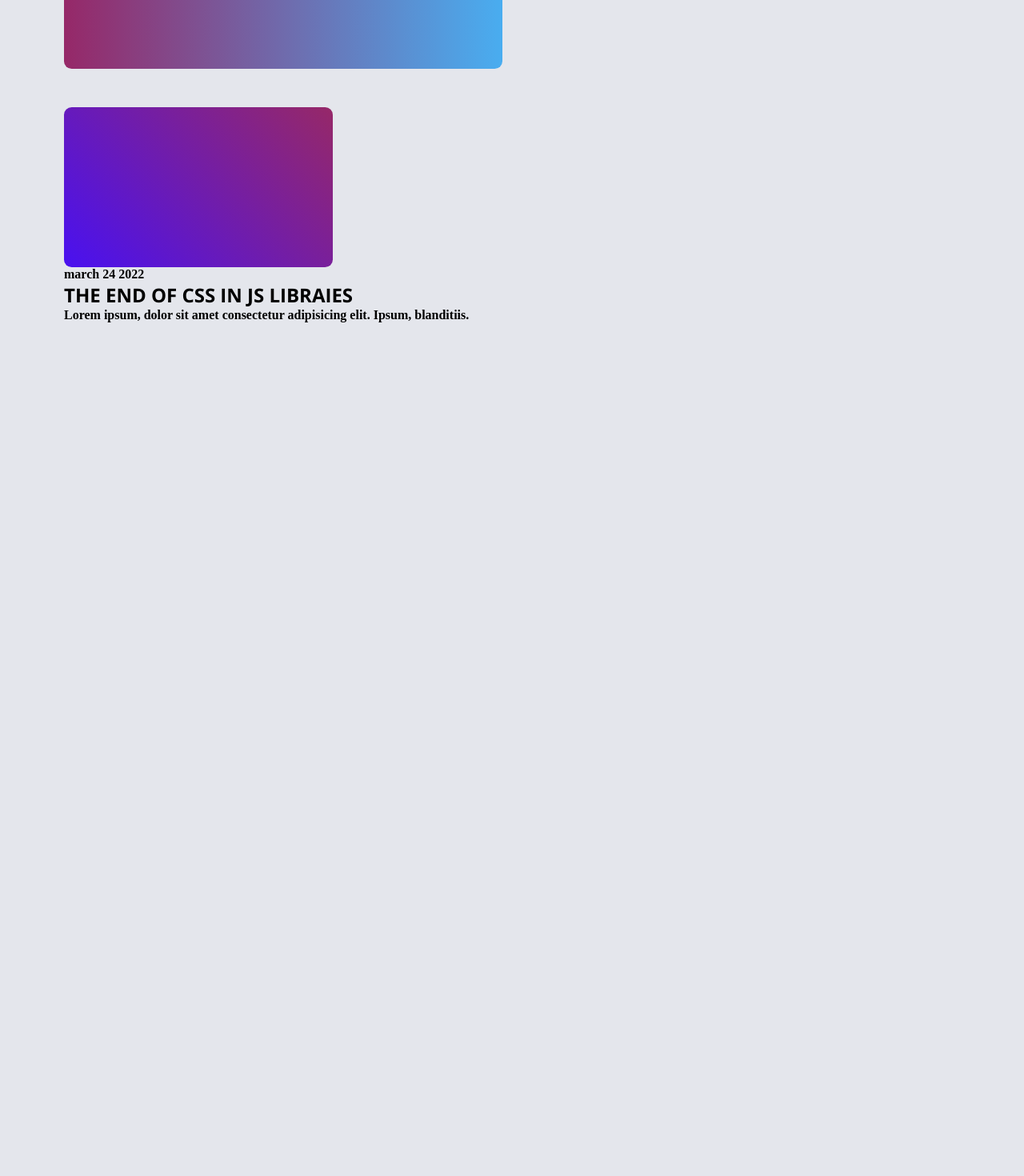
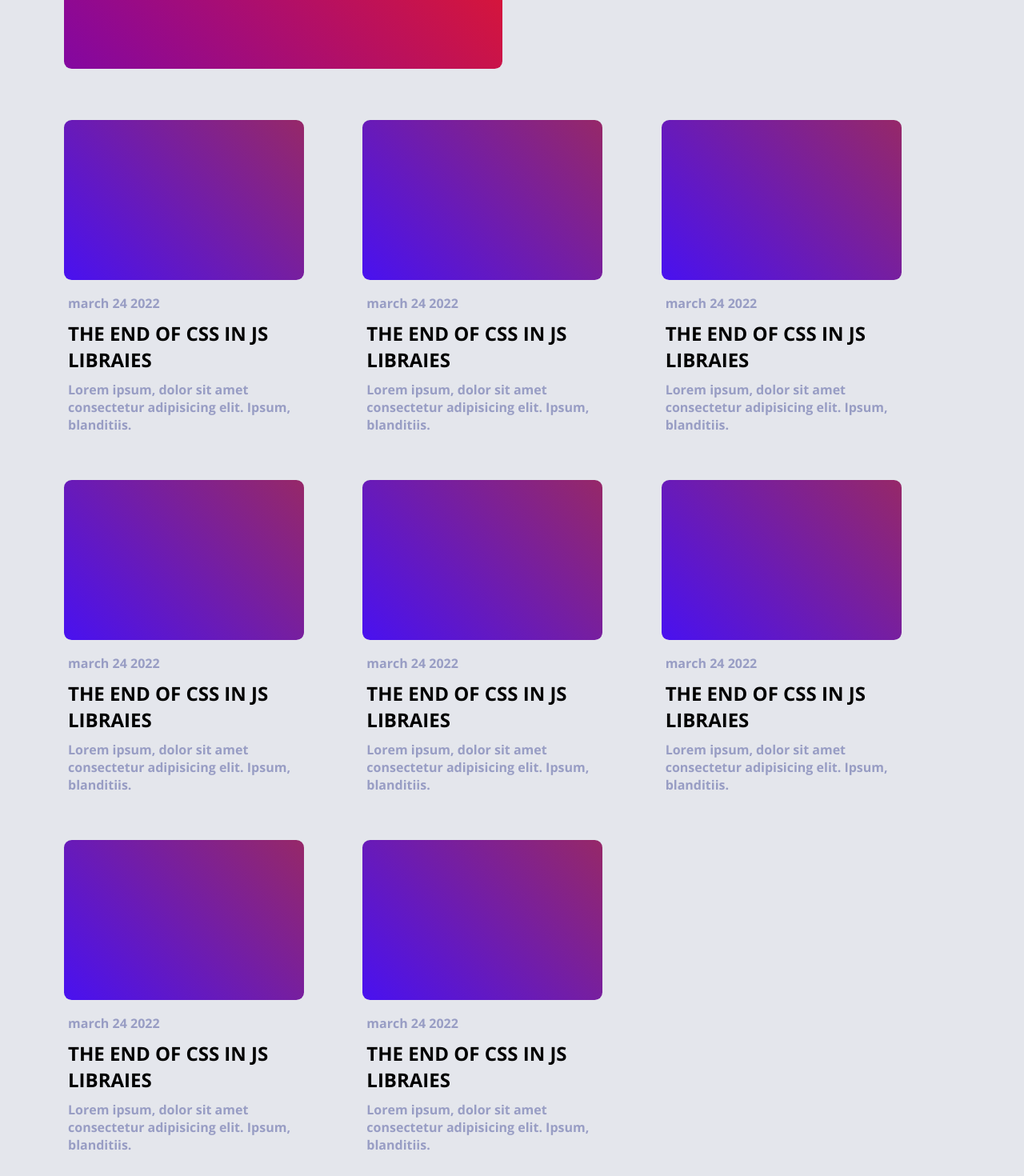
Before and after one commit to ghost-tremble/Blogify, a React (Create React App) app in the folder client/: page / in a window 1280 px wide. Shown: the part 476-1946 px from the top of the page at 80% size. Before the commit the page ends 879 px from the top, so only its background shows below. Built offline with nearby package versions, Linux system fonts and the light colour scheme.

Commit message:
post container component created

```diff
--- a/client/src/components/LatestPost/LatestPost.jsx
+++ b/client/src/components/LatestPost/LatestPost.jsx
@@ -6,7 +6,7 @@ const LatestPost = () => {
   return (
     <div className='latest'>
 
-        <Img background="linear-gradient(-90deg, rgb(73, 173, 240), rgb(150, 40, 104));" height="300px" width ="50%"/>
+        <Img background="linear-gradient(45deg,rgb(131, 7, 161), rgb(240, 26, 26));" height="300px" width ="50%"/>
 
        <Content/>
 
--- a/client/src/components/LatestPost/latest.scss
+++ b/client/src/components/LatestPost/latest.scss
@@ -3,7 +3,7 @@
 .latest {
   display: flex;
   flex-direction: row;
-  margin-bottom: 3rem;
+  margin-bottom: 4rem;
   .content {
     width: 50%;
     margin-left: 25px;
--- a/client/src/components/post-section/PostContainer.jsx
+++ b/client/src/components/post-section/PostContainer.jsx
@@ -1,14 +1,70 @@
 import React from 'react'
 import Content from '../content-component/content'
 import Img from '../image-card/Img'
-
+import "./post.scss"
 const PostContainer = () => {
   return (
     <div className='post-con'>
 
         <div className='card'>
-            <div>
-                <Img background="linear-gradient(45deg, rgb(73, 17, 240), rgb(150, 40, 104));" height="200px" width="30%"/>
+            <div className='card-image'>
+                <Img background="linear-gradient(45deg, rgb(73, 17, 240), rgb(150, 40, 104));" height="200px" />
+            </div>
+            <div className='card-content'>
+    <Content/>
+            </div>
+        </div>
+        <div className='card'>
+            <div className='card-image'>
+                <Img background="linear-gradient(45deg, rgb(73, 17, 240), rgb(150, 40, 104));" height="200px" />
+            </div>
+            <div className='card-content'>
+    <Content/>
+            </div>
+        </div>
+        <div className='card'>
+            <div className='card-image'>
+                <Img background="linear-gradient(45deg, rgb(73, 17, 240), rgb(150, 40, 104));" height="200px" />
+            </div>
+            <div className='card-content'>
+    <Content/>
+            </div>
+        </div>
+        <div className='card'>
+            <div className='card-image'>
+                <Img background="linear-gradient(45deg, rgb(73, 17, 240), rgb(150, 40, 104));" height="200px" />
+            </div>
+            <div className='card-content'>
+    <Content/>
+            </div>
+        </div>
+        <div className='card'>
+            <div className='card-image'>
+                <Img background="linear-gradient(45deg, rgb(73, 17, 240), rgb(150, 40, 104));" height="200px" />
+            </div>
+            <div className='card-content'>
+    <Content/>
+            </div>
+        </div>
+        <div className='card'>
+            <div className='card-image'>
+                <Img background="linear-gradient(45deg, rgb(73, 17, 240), rgb(150, 40, 104));" height="200px" />
+            </div>
+            <div className='card-content'>
+    <Content/>
+            </div>
+        </div>
+        <div className='card'>
+            <div className='card-image'>
+                <Img background="linear-gradient(45deg, rgb(73, 17, 240), rgb(150, 40, 104));" height="200px" />
+            </div>
+            <div className='card-content'>
+    <Content/>
+            </div>
+        </div>
+        <div className='card'>
+            <div className='card-image'>
+                <Img background="linear-gradient(45deg, rgb(73, 17, 240), rgb(150, 40, 104));" height="200px" />
             </div>
             <div className='card-content'>
     <Content/>
--- /dev/null
+++ b/client/src/components/post-section/post.scss
@@ -0,0 +1,29 @@
+@import "../../styles/themprovide.scss";
+.post-con {
+  display: grid;
+  grid-template-columns: repeat(3, 1.5fr);
+  row-gap: 30px;
+
+  .card {
+    display: flex;
+    width: 300px;
+    margin-right: 2rem;
+    flex-direction: column;
+    margin-bottom: 23px;
+    .card-image {
+    }
+    .card-content {
+      margin-top: 13px;
+      h1 {
+        @include boldfont;
+        padding: 5px;
+      }
+
+      h4 {
+        color: $nav-col;
+        @include boldfont;
+        padding: 5px;
+      }
+    }
+  }
+}
```
